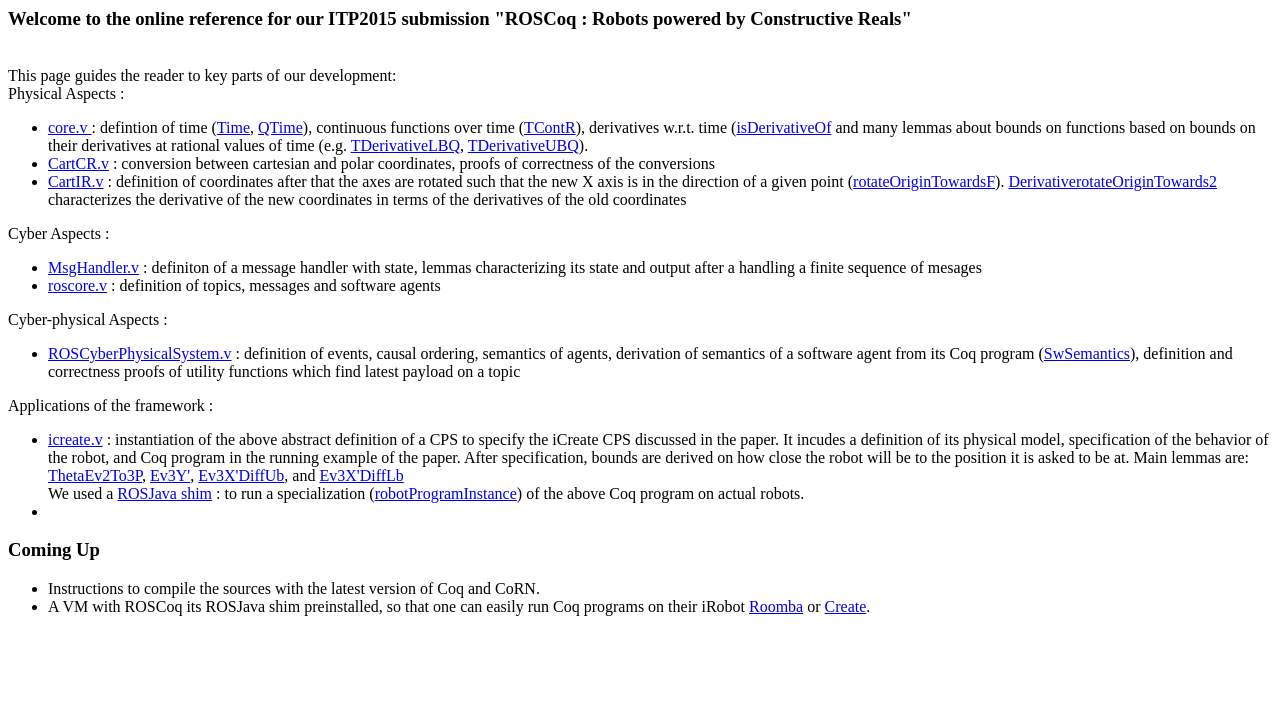
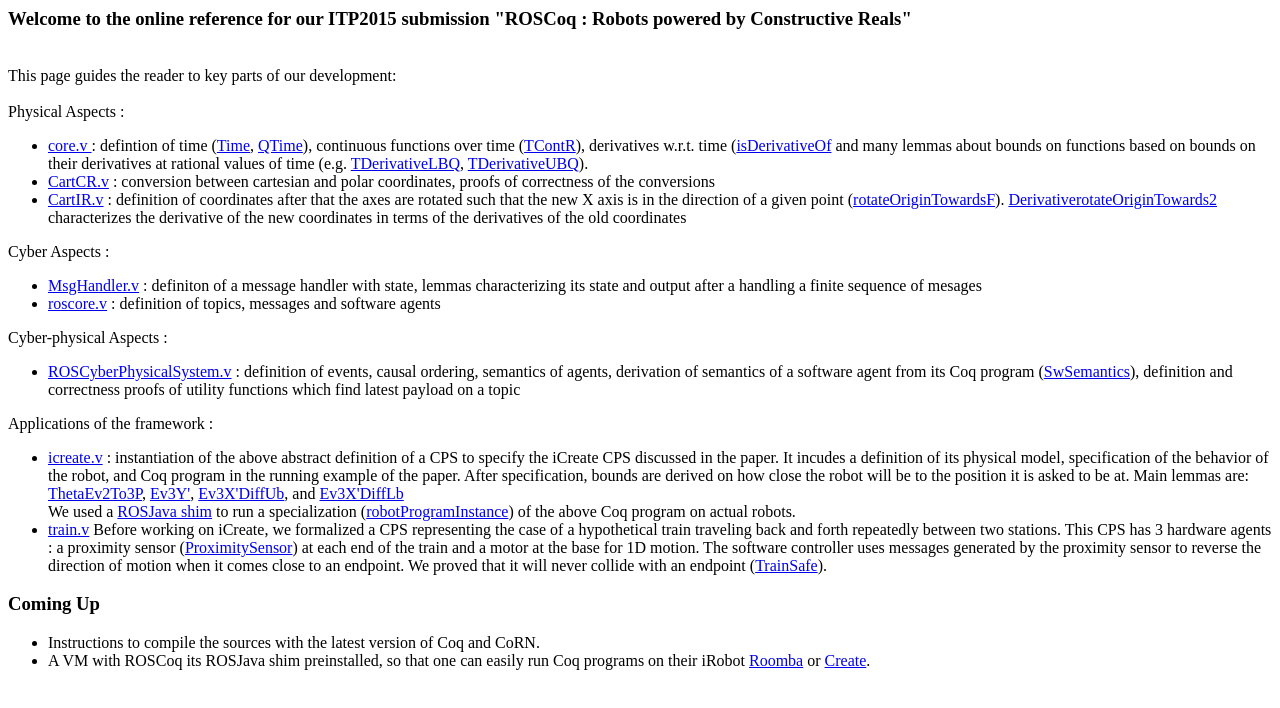
Before and after one commit to aa755/ROSCoq, a plain HTML site: page index.html in a window 1280 px wide. Drawn offline with Linux system fonts and the light colour scheme.

Commit message:
revived the train example

```diff
--- a/index.html
+++ b/index.html
@@ -16,6 +16,7 @@
 <br>
 
 This page guides the reader to key parts of our development:
+<br>
 <br>
  Physical Aspects :
 <ul>
@@ -76,12 +77,21 @@
       <a href="coqdoc/ROSCOQicreate.html#Ev3X'DiffUb">Ev3X'DiffUb</a>,
       and <a href="coqdoc/ROSCOQicreate.html#Ev3X'DiffLb">Ev3X'DiffLb</a>
       <br>
-      We used a  <a href="Listener.java">ROSJava shim</a> : to run a specialization
+      We used a  <a href="Listener.java">ROSJava shim</a> to run a specialization
         (<a href=" coqdoc/ROSCOQ.icreateConcrete.html#robotProgramInstance">robotProgramInstance</a>) of
           the above Coq program on actual robots.
   </li>
 
   <li>
+    <a href="coqdoc/ROSCOQ.train.html">train.v</a> Before
+    working on iCreate, we formalized a CPS representing
+    the case of a hypothetical train traveling back and forth
+    repeatedly between two stations. This CPS has 3 hardware agents : a proximity
+    sensor (<a href="coqdoc/ROSCOQ.train.html#ProximitySensor">ProximitySensor</a>) at each end of the train and a motor at the base for 1D motion. The
+  software controller uses messages generated by the proximity sensor to reverse
+  the direction of motion when it comes close to an endpoint. We proved that it
+  will never collide with an endpoint (<a href="coqdoc/ROSCOQ.train.html#TrainSafe">TrainSafe</a>).
+
   </li>
 
 </ul>
```
Also changed, not shown: 2 other files.
